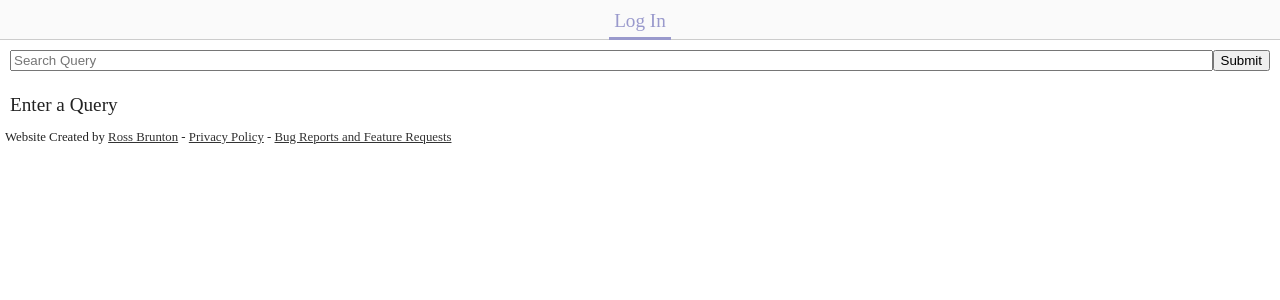
After one commit to RossBrunton/BMAT, a Django app: template search/templates/search/index.html in a window 1280 px wide. The commit adds this page. Shown: the top 300 px of the page. Run offline with Django 3.2, Linux system fonts and the light colour scheme; the template is opened without the code that fills it: most values are stand-ins (such as "Sample title", 1, 10 or a date in 2020); parts of the project's set-up code (start-up, migrations or seed data) failed here and were passed over; some libraries are stand-ins or nearby versions.

Commit message:
Simple search page
Needs AJAX and pagination now

```diff
--- a/bmat/settings.py
+++ b/bmat/settings.py
@@ -17,7 +17,8 @@ INSTALLED_APPS = (
     'bmat',
     'users',
     'bookmarks',
-    'tags'
+    'tags',
+    'search'
 )
 
 MIDDLEWARE_CLASSES = (
--- a/bmat/templates/base.html
+++ b/bmat/templates/base.html
@@ -58,15 +58,19 @@
 
         <nav>
             {% if user.is_authenticated %}
-                <a href='{% url "bookmarks:home"%}' {% if area == "bookmarks" %}class='active'{% endif %}>
+                <a href='{% url "bookmarks:home" %}' {% if area == "bookmarks" %}class='active'{% endif %}>
                     Bookmarks
                 </a>
 
-                <a href='{% url "tags:home"%}' {% if area == "tags" %}class='active'{% endif %}>
+                <a href='{% url "tags:home" %}' {% if area == "tags" %}class='active'{% endif %}>
                     Tags
                 </a>
 
-                <a href='{% url "user:home"%}' {% if area == "user" %}class='active'{% endif %}>
+                <a href='{% url "search:home" %}' {% if area == "search" %}class='active'{% endif %}>
+                    Search
+                </a>
+
+                <a href='{% url "user:home" %}' {% if area == "user" %}class='active'{% endif %}>
                     {{ user.username }}
                 </a>
             {% else %}
--- a/bmat/urls.py
+++ b/bmat/urls.py
@@ -3,7 +3,7 @@
 from django.conf.urls import patterns, include, url
 from django.contrib import admin
 
-import bmat.views, bookmarks.urls, users.urls, tags.urls
+import bmat.views, bookmarks.urls, users.urls, tags.urls, search.urls
 
 admin.autodiscover()
 
@@ -15,4 +15,5 @@ urlpatterns = patterns('',
     url(r'^user/', include(users.urls, namespace="user")),
     url(r'^bookmarks/', include(bookmarks.urls, namespace="bookmarks")),
     url(r'^tags/', include(tags.urls, namespace="tags")),
+    url(r'^search/', include(search.urls, namespace="search")),
 )
--- /dev/null
+++ b/search/__init__.py
@@ -0,0 +1,2 @@
+""" Search app, for all the search stuff
+"""
--- /dev/null
+++ b/search/templates/search/index.html
@@ -0,0 +1,19 @@
+{% extends "base.html" %}
+{% load form_errors bookmark pages url_add %}
+
+{% block title %}Search{% endblock %}
+
+{% block content %}
+
+<div class='box'>
+    <form id='search-form' method="GET" style='display:flex'>
+        <input type='text' name='q' style='width:100%' placeholder='Search Query' value='{{ query }}'/>
+        <input type='submit'/>
+    </form>
+</div>
+
+<div id='search-results'>
+    {% include "search/results.html" %}
+</div>
+
+{% endblock %}
--- /dev/null
+++ b/search/templates/search/results.html
@@ -0,0 +1,33 @@
+{% load bookmark tag %}
+
+{% if query %}
+    {% if bookmarks %}
+        <div class='box title'>
+            Bookmarks
+        </div>
+
+        {% for bm in bookmarks %}
+            {% bookmark bm bmatf bmrtf %}
+        {% endfor %}
+    {% endif %}
+
+    {% if tags %}
+        <div class='box title'>
+            Tags
+        </div>
+
+        {% for tag in tags %}
+            {% tagBlock tag tagatf tagrtf %}
+        {% endfor %}
+    {% endif %}
+
+    {% if not tags and not bookmarks %}
+        <div class='box title'>
+            No Results Found
+        </div>
+    {% endif %}
+{% else %}
+    <div class='box title'>
+        Enter a Query
+    </div>
+{% endif %}
--- /dev/null
+++ b/search/tests.py
@@ -0,0 +1,4 @@
+from django.test import TestCase, Client
+from django.contrib.auth.models import User
+
+import json
```
Also changed, not shown: search/urls.py (added, +14 -0 lines), search/views.py (added, +54 -0 lines), bmat/static/icons/icon.png (added).
